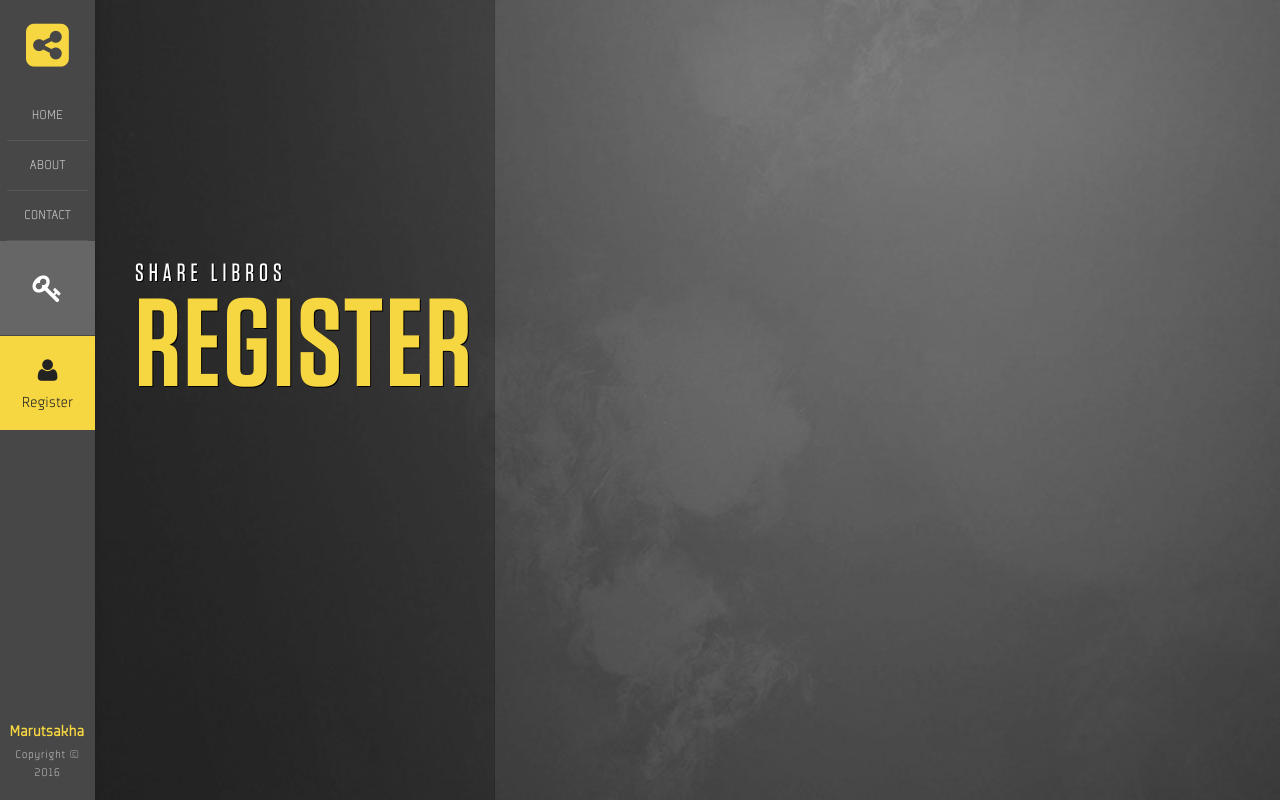
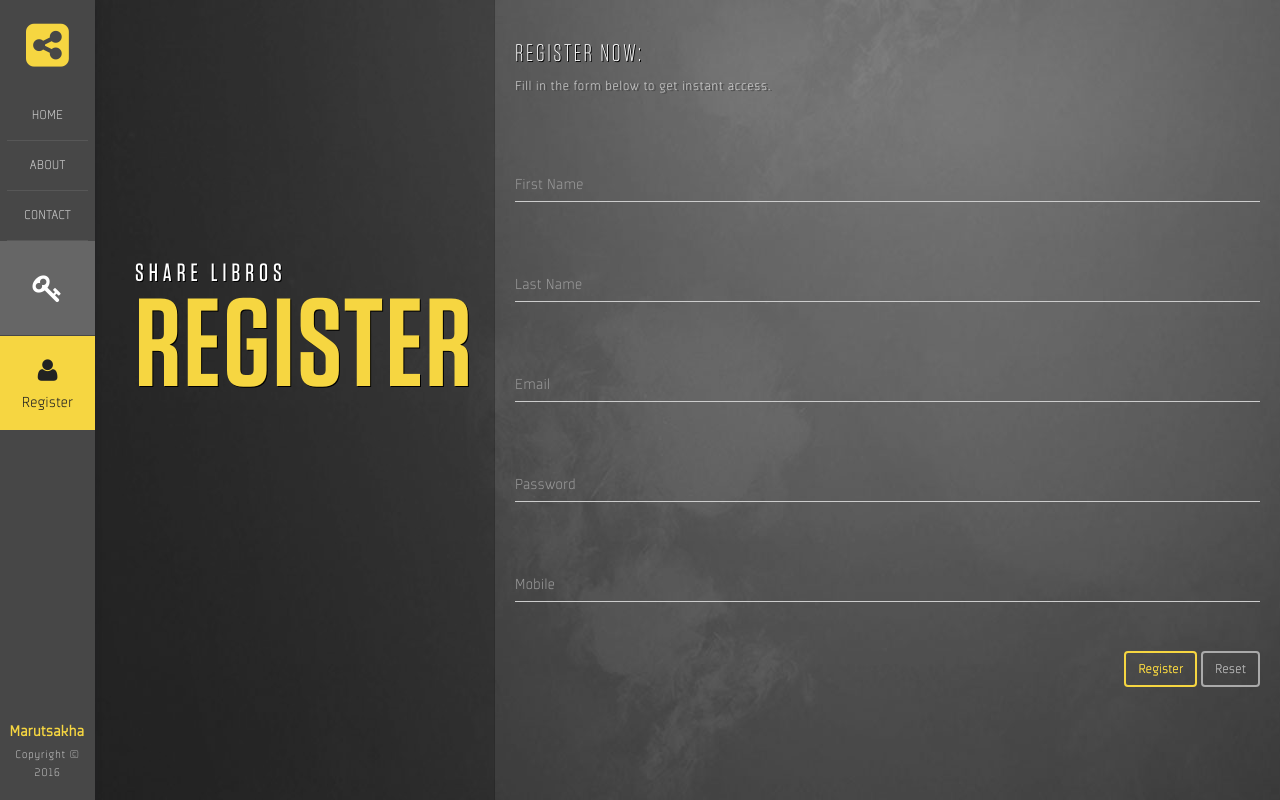
Before and after one commit to yoku2010/share-libros, a plain HTML site: page register.html in a window 1280 px wide. Drawn offline with Linux system fonts and the light colour scheme.

Commit message:
Register and Login

```diff
--- a/css/main.css
+++ b/css/main.css
@@ -62,7 +62,12 @@ body {
   margin: 0;
   font-family: PlexesLightPro;
 }
-
+.no-scroll {
+  overflow: hidden;
+}
+.scroll {
+  overflow: auto;
+}
 /* Custom Links */
 a {
   color: #CCCCCC;
@@ -444,6 +449,7 @@ header .header-main-container .copyright .year {
   left: 400px;
   right: 0;
   bottom: 0;
+  overflow: auto;
 }
 .padding10 {
   padding: 10px;
--- /dev/null
+++ b/js/register.js
@@ -0,0 +1,8 @@
+$(function(){
+    var $form = $('#id_register_form');
+    $form.find('input.polymer-field, textarea.polymer-field').polymerForm({
+        bar_height: '1px',
+        base_color: '#CCC',
+        active_color: '#F6D641'
+    });
+});
--- a/register.html
+++ b/register.html
@@ -6,9 +6,10 @@
     <meta name="viewport" content="width=device-width">
     <link rel="stylesheet" href="css/bootstrap.min.css">
     <link rel="stylesheet" href="css/font-awesome.min.css">
+    <link rel="stylesheet" href="css/jquery.polymer-form.min.css">
     <link rel="stylesheet" href="css/main.css">
     <link rel="shortcut icon" sizes="24x24" href="img/favicon.png">
-  <body>
+  <body class="no-scroll">
     <header>
       <div class="header-main-container">
         <!-- Submenu -->
@@ -75,9 +76,53 @@
         <h3>SHARE <span>LIBROS</span></h3>
         <h1>REGISTER</h1>
       </div>
-      <div class="side-section"></div>
+      <div class="side-section">
+        <div class="padding10">
+          <div class="detail-box">
+            <h3>REGISTER NOW:</h3>
+            <p>
+              Fill in the form below to get instant access.
+            </p>
+          </div>
+          <div class="detail-box">
+            <div class="row">
+              <form id="id_register_form" class="polymer-form" action="" method="post">
+                <div class="col-md-12">
+                  <div id="form_msg" class="polymer-msg"></div>
+                </div>
+                <div class="col-md-12" style="height:100px;">
+                  <input class="polymer-field" autocomplete="off" id="id_first_name" label="First Name" maxlength="64" name="first_name" type="text" />
+                </div>
+                <div class="col-md-12" style="height:100px;">
+                  <input class="polymer-field" autocomplete="off" id="id_last_name" label="Last Name" maxlength="64" name="last_name" type="text" />
+                </div>
+                <div class="col-md-12" style="height:100px;">
+                  <input class="polymer-field" autocomplete="off" id="id_email" label="Email" maxlength="64" name="email" type="email" />
+                </div>
+                <div class="col-md-12" style="height:100px;">
+                  <input class="polymer-field" autocomplete="off" id="id_password" label="Password" maxlength="64" name="password" type="password" />
+                </div>
+                <div class="col-md-12" style="height:100px;">
+                  <input class="polymer-field" autocomplete="off" id="id_mobile" label="Mobile" maxlength="64" name="mobile" type="text" />
+                </div>
+                <div class="col-md-12">
+                  <div class="form-group text-right">
+                    <p id="form_loading" class="ajax-loading" style="display:none;">
+                      <img src="img/ajax-loader.gif">
+                    </p>
+                    <button type="submit" class="btn btn-holo">Register</button>
+                    <button type="button" id="reset_btn" class="btn btn-holo-empty">Reset</button>
+                  </div>
+                </div>
+              </form>
+            </div>
+          </div>
+        </div>
+      </div>
     </section>
     <script src="js/libs/jquery-1.11.3.min.js"></script>
     <script src="js/libs/bootstrap.min.js"></script>
+    <script src="js/libs/jquery.polymer-form.min.js"></script>
+    <script src="js/register.js"></script>
   </body>
 </html>
```
Also changed, not shown: about.html (+1 -1 lines), contact.html (+2 -2 lines), index.html (+2 -2 lines), js/login.js (added, +8 -0 lines), login.html (+38 -2 lines).
